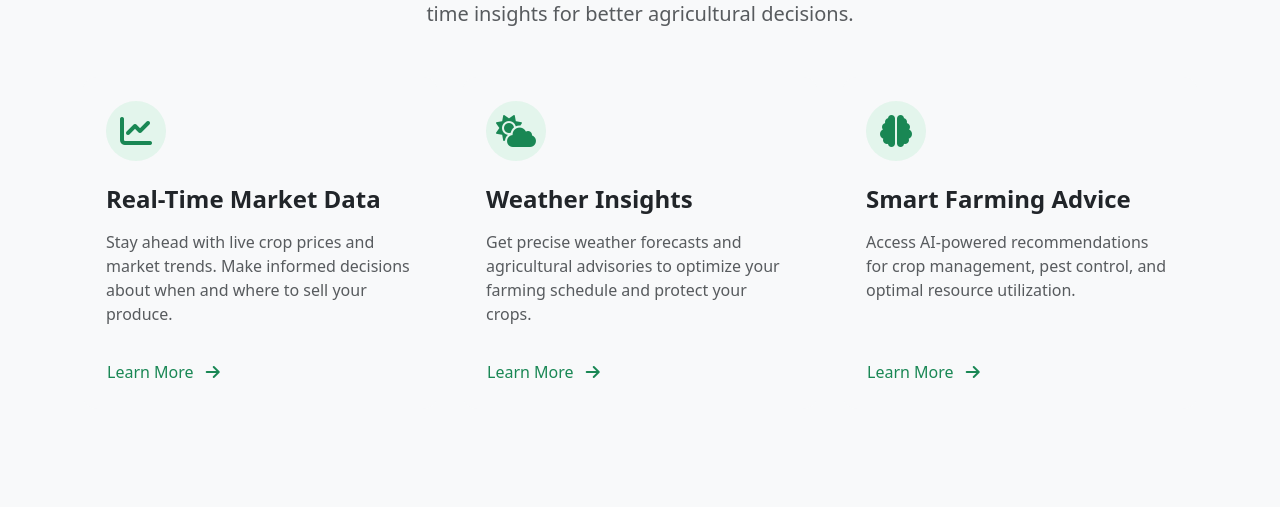
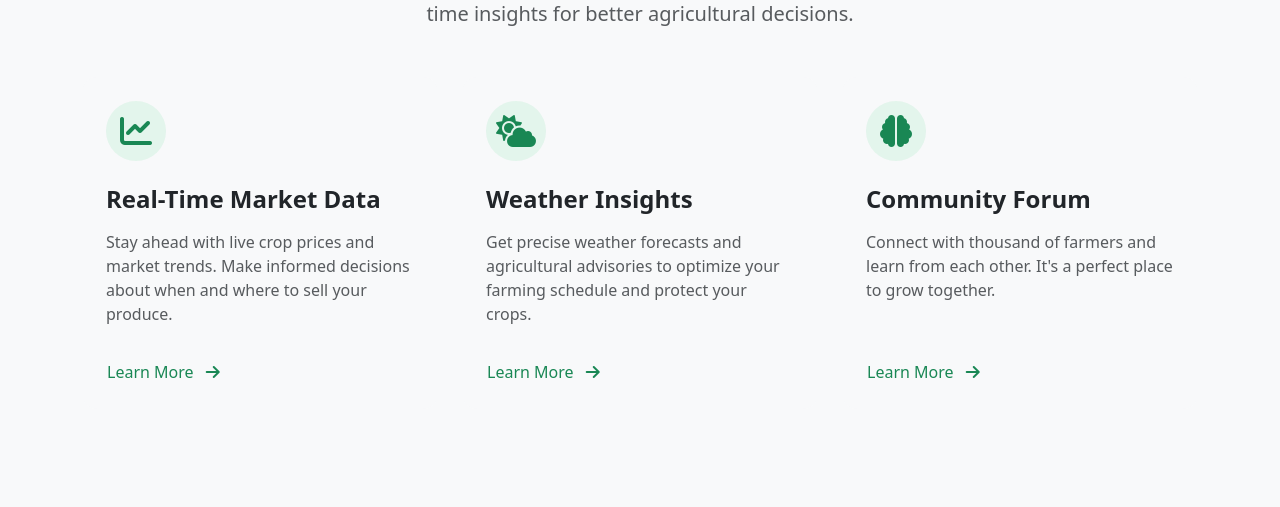
Before and after one commit to Nabeel-Ahmad07/KisanKhata, a Django app: page / in a window 1280 px wide. Shown: the part 1065-1572 px from the top of the page. Run offline with Django 5.2, Linux system fonts and the light colour scheme.

Commit message:
Errors corrected

```diff
--- a/website/accounts/views.py
+++ b/website/accounts/views.py
@@ -1,10 +1,8 @@
-# accounts/views.py
 from django.shortcuts import render, redirect
 from django.contrib.auth import authenticate, login, logout
 from django.contrib.auth.models import User
 from django.contrib import messages
 
-# Login View (for both admin & farmer)
 def login_view(request):
     if request.method == 'POST':
         username = request.POST.get('username')
@@ -22,7 +20,6 @@ def login_view(request):
 
     return render(request, 'login.html')
 
-# Farmer Registration
 def register_view(request):
     if request.method == 'POST':
         username = request.POST.get('username')
@@ -43,7 +40,7 @@ def register_view(request):
 
     return render(request, 'register.html')
 
-# Logout
+#
 def logout_view(request):
     logout(request)
     return redirect('home')
--- a/website/templates/admin_dashboard.html
+++ b/website/templates/admin_dashboard.html
@@ -119,7 +119,6 @@
             </p>
         </div>
 
-        <!-- Stats Overview -->
         <div class="row g-4 mb-5">
             <div class="col-md-3">
                 <div class="stat-card stat-items animate-fade-in animate-delay-1">
@@ -163,7 +162,6 @@
             </div>
         </div>
 
-        <!-- Admin Actions -->
         <div class="admin-actions d-flex justify-content-between align-items-center animate-fade-in">
             <div>
                 <h4 class="mb-0 fw-bold">Market Items</h4>
@@ -174,7 +172,6 @@
             </a>
         </div>
 
-        <!-- Items Table -->
         <div class="table-responsive market-table animate-fade-in">
             <table class="table align-middle mb-0">
                 <thead>
--- a/website/templates/home.html
+++ b/website/templates/home.html
@@ -170,8 +170,8 @@
                     <div class="feature-icon mb-4">
                         <i class="fas fa-brain fa-2x text-success"></i>
                     </div>
-                    <h4 class="fw-bold mb-3">Smart Farming Advice</h4>
-                    <p class="text-muted mb-0">Access AI-powered recommendations for crop management, pest control, and optimal resource utilization.</p>
+                    <h4 class="fw-bold mb-3">Community Forum</h4>
+                    <p class="text-muted mb-0">Connect with thousand of farmers and learn from each other. It's a perfect place to grow together.</p>
                 </div>
                 <div class="card-footer bg-transparent border-0 pb-4 px-4">
                     <a href="#" class="btn btn-link text-success p-0">
```
Also changed, not shown: website/app/views.py (+0 -10 lines).
